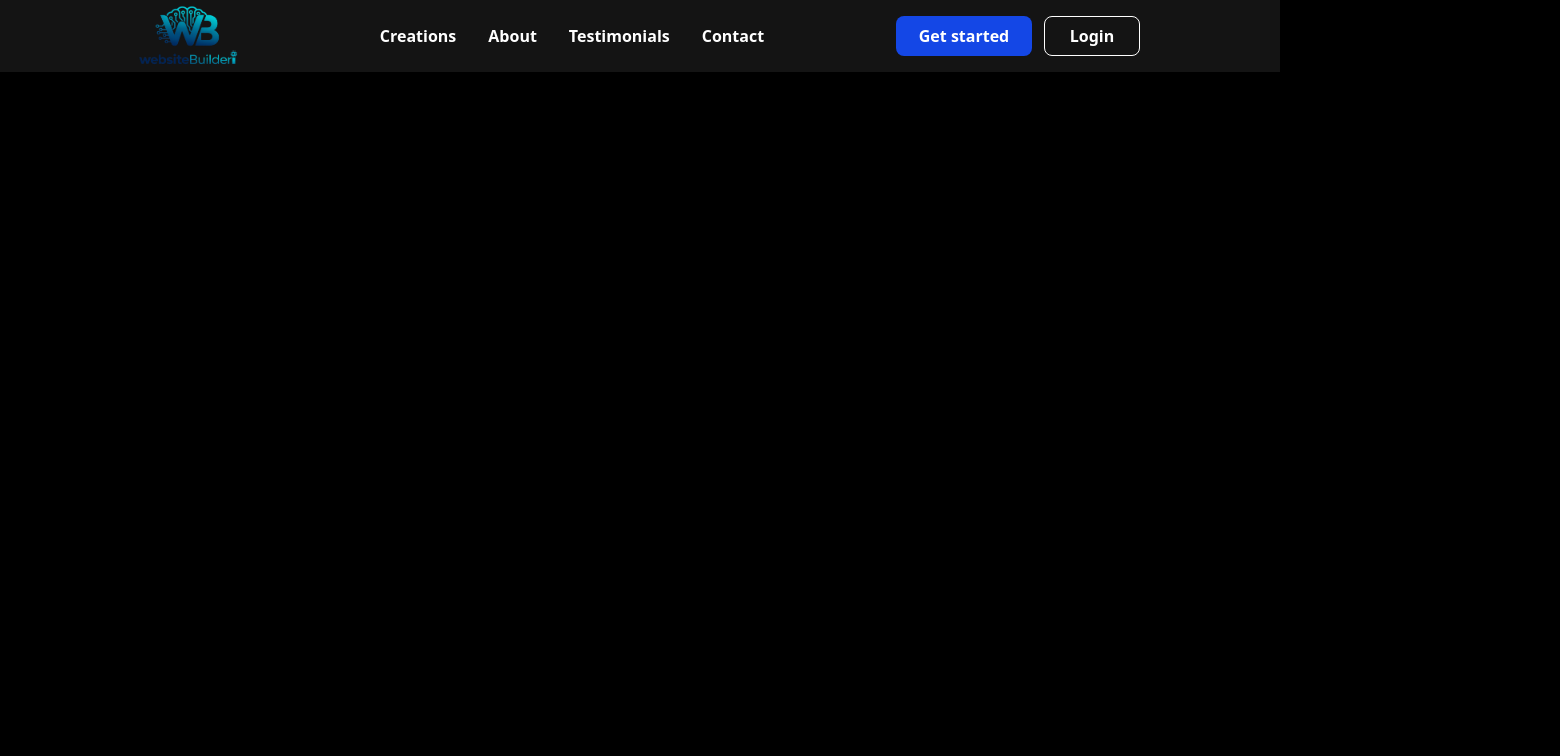
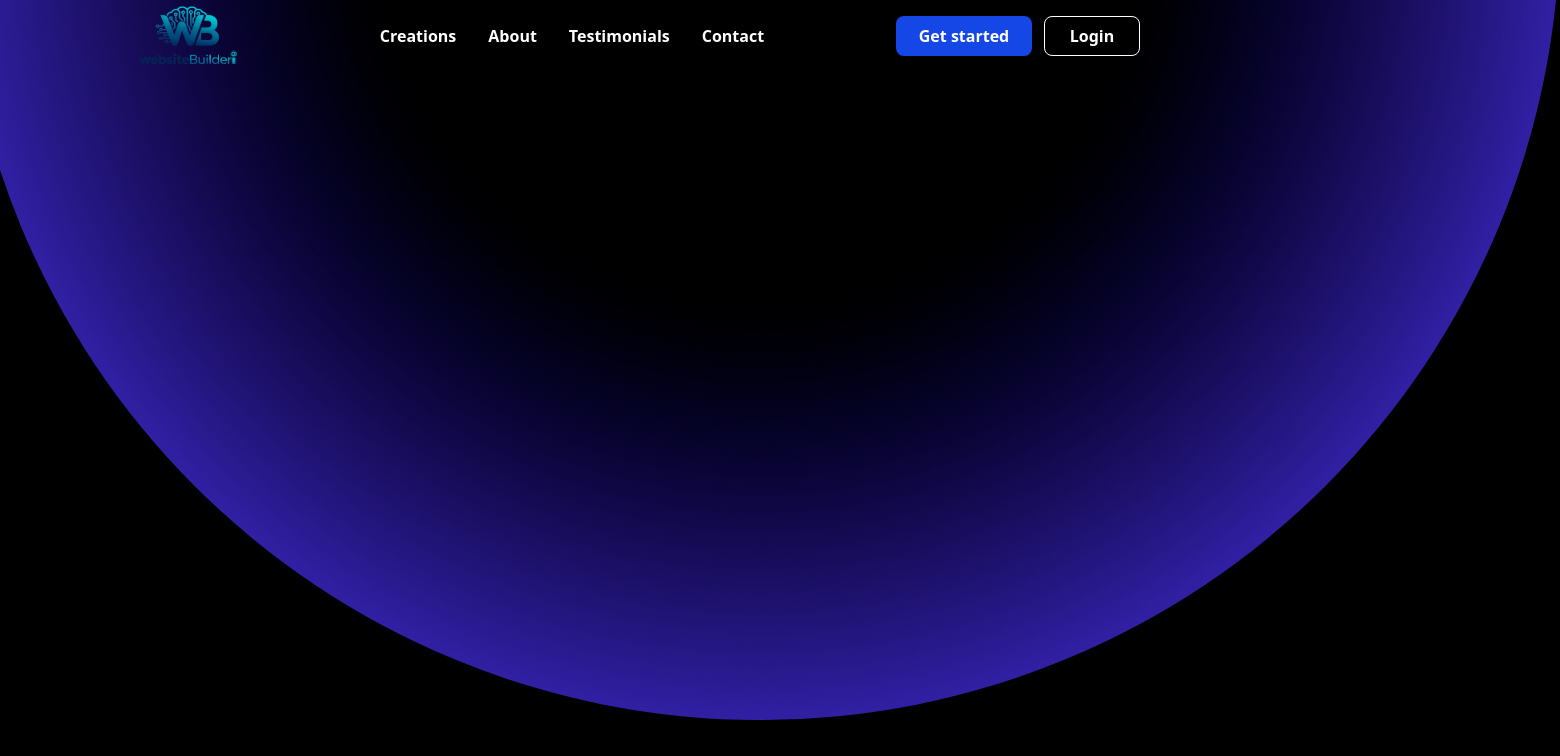
Before and after one commit to Dhruv-Suyal/AI-WebsiteBuilder, a React (Vite) app: page / in a window 1280 px wide. Shown: the top 756 px of the page, 1560 px wide, since content can reach past the window. Built offline with nearby package versions, Linux system fonts and the light colour scheme.

Commit message:
made radial gradient

```diff
--- a/src/components/home.tsx
+++ b/src/components/home.tsx
@@ -5,6 +5,7 @@ export function Home(){
         <>
         <title>Home</title>
         <Header/>
+        <div className=" absolute -top-220 -left-10 z-50 h-400 w-400 overflow-x-hidden rounded-b-[1800px] bg-[radial-gradient(circle,var(--color-black)_30%,var(--color-indigo-700)_80%)]"></div>
         </>
     )
 }
```
